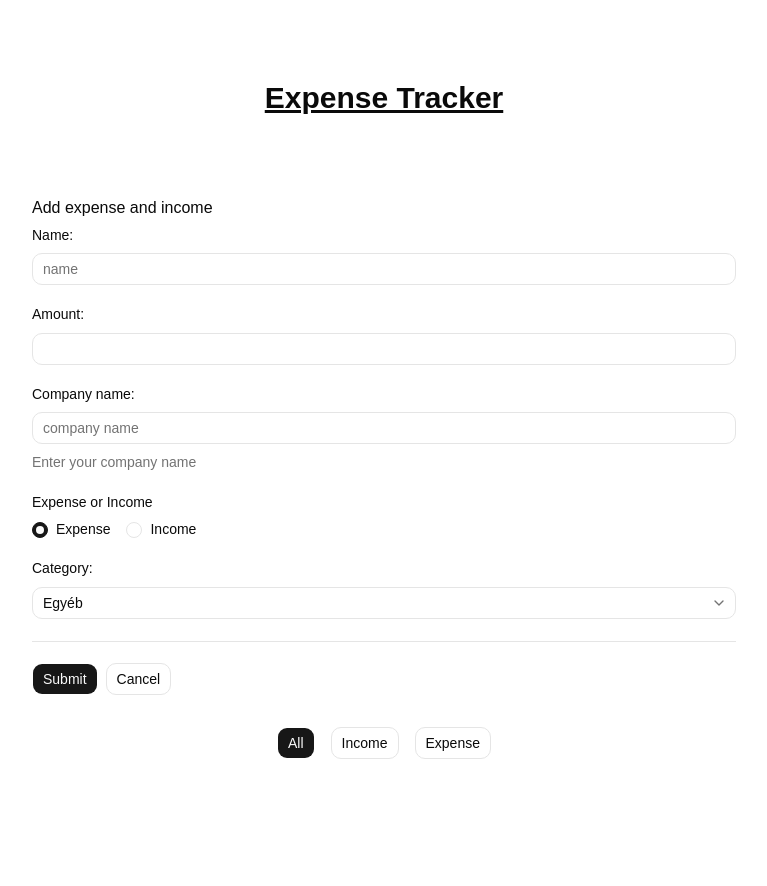
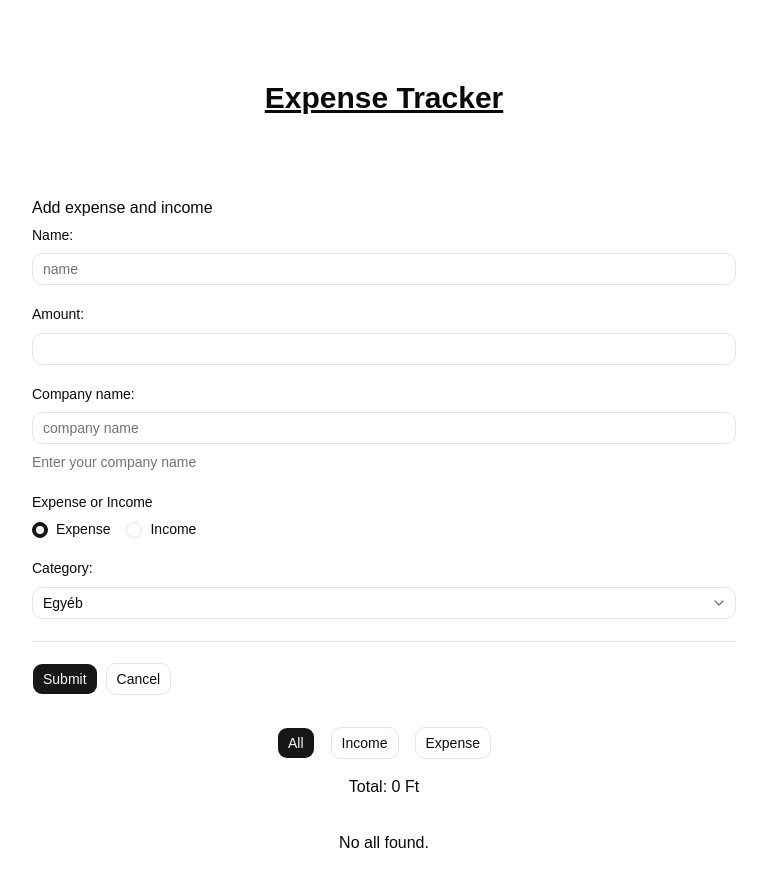
Before and after one commit to TamasDudas/ExpenseTracker, a React (Vite) app: page / in a window 1280 px wide. Shown: the whole page, without its empty margins (256-1023 px from the left). Before the commit the page ends 800 px from the top, so only its background shows below. Built offline with nearby package versions, Linux system fonts and the light colour scheme.

Commit message:
feat: add total display for filtered expenses in the app

```diff
--- a/src/App.tsx
+++ b/src/App.tsx
@@ -64,6 +64,13 @@ function App() {
  const getVariant = (value: 'all' | 'income' | 'expense') => {
   return filtered === value ? 'default' : 'outline';
  };
+
+ const displayTotal =
+  filtered === 'all'
+   ? total
+   : filtered === 'income'
+     ? totalIncome
+     : -totalExpense;
  return (
   <div className="max-w-3xl mx-auto p-8 flex flex-col items-center">
    <CancelAlertDialog
@@ -96,12 +103,20 @@ function App() {
       Expense
      </Button>
     </div>
-
-    <ExpenseList
-     expenses={filteredExpenses}
-     onDelete={setDeletingId}
-     onEdit={handleEdit}
-    />
+    <div className="flex justify-center gap-8 mt-4">
+     <p>Total: {displayTotal} Ft</p>
+    </div>
+   </div>
+   <div className="w-full">
+    {filteredExpenses.length === 0 ? (
+     <p className="text-center mt-8">{`No ${filtered} found.`}</p>
+    ) : (
+     <ExpenseList
+      expenses={filteredExpenses}
+      onDelete={setDeletingId}
+      onEdit={handleEdit}
+     />
+    )}
    </div>
   </div>
  );
```
